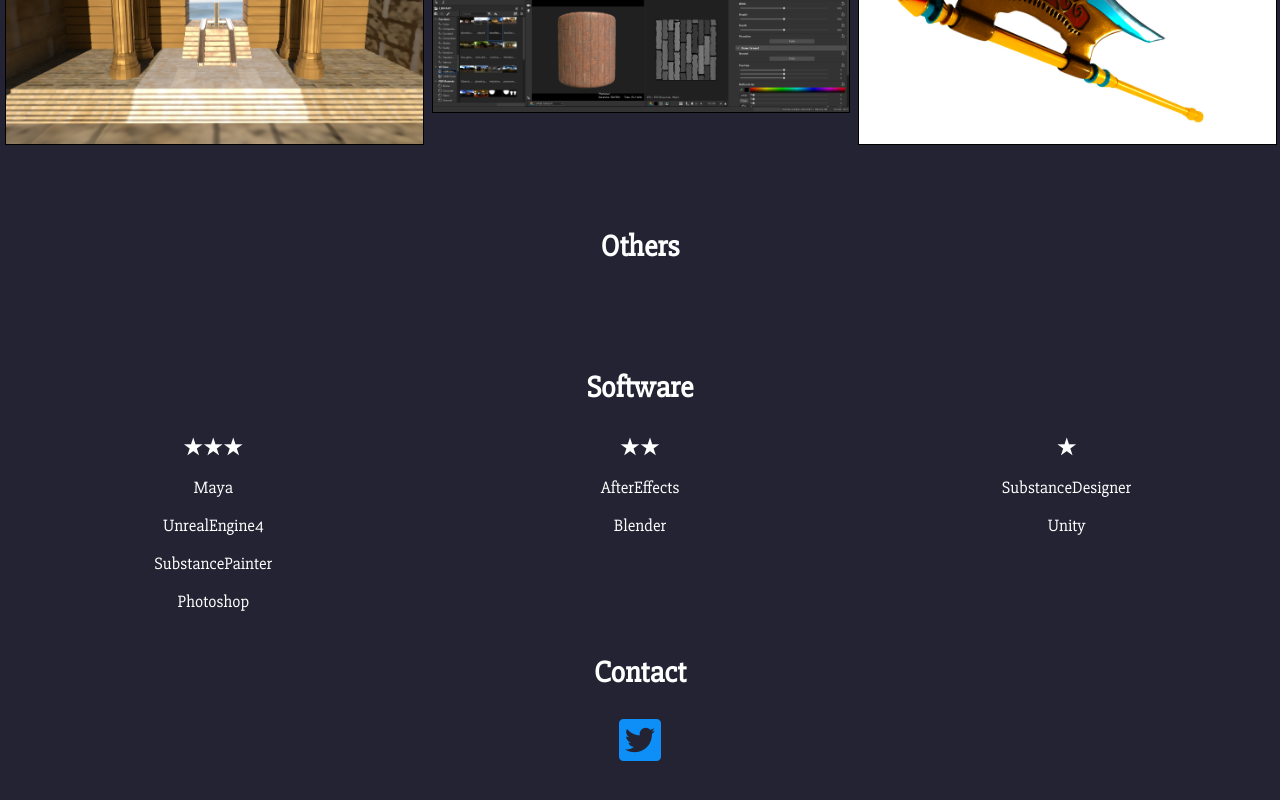
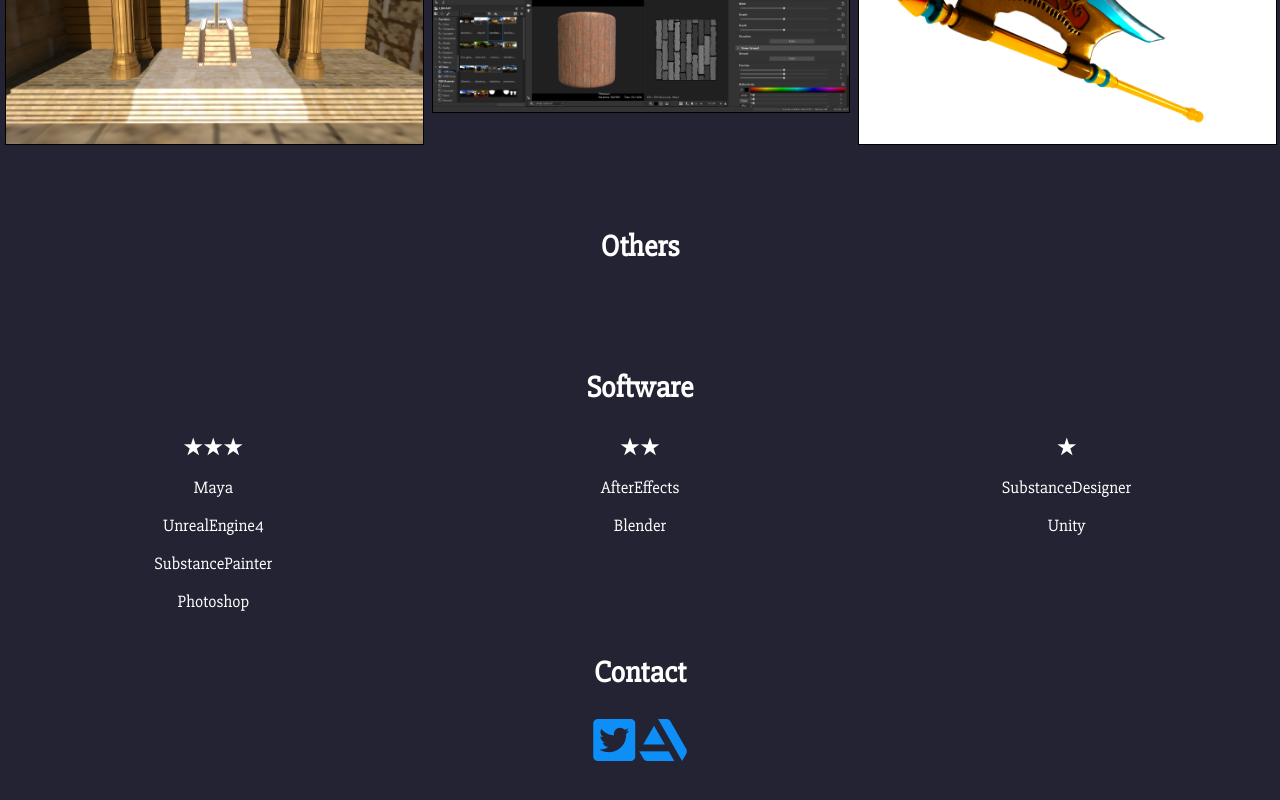
Before and after one commit to mafu6/mafu6.github.io, a plain HTML site: page hello.html in a window 1280 px wide. Shown: the part 2314-3114 px from the top of the page. Drawn offline with nearby package versions, Linux system fonts and the light colour scheme.

Commit message:
Update hello.html

```diff
--- a/hello.html
+++ b/hello.html
@@ -120,6 +120,7 @@
         </a>
         <div class="follow-me">
             <a href="https://twitter.com/R_whitehorse"><i class="fab fa-twitter-square fa-3x my-skyblue"></i></a>
+            <a href="https://www.artstation.com/scotchwhitehorse"><i class="fab fa-artstation fa-3x my-skyblue"></i></a>
         </div>
         <br>
         <br>
```
